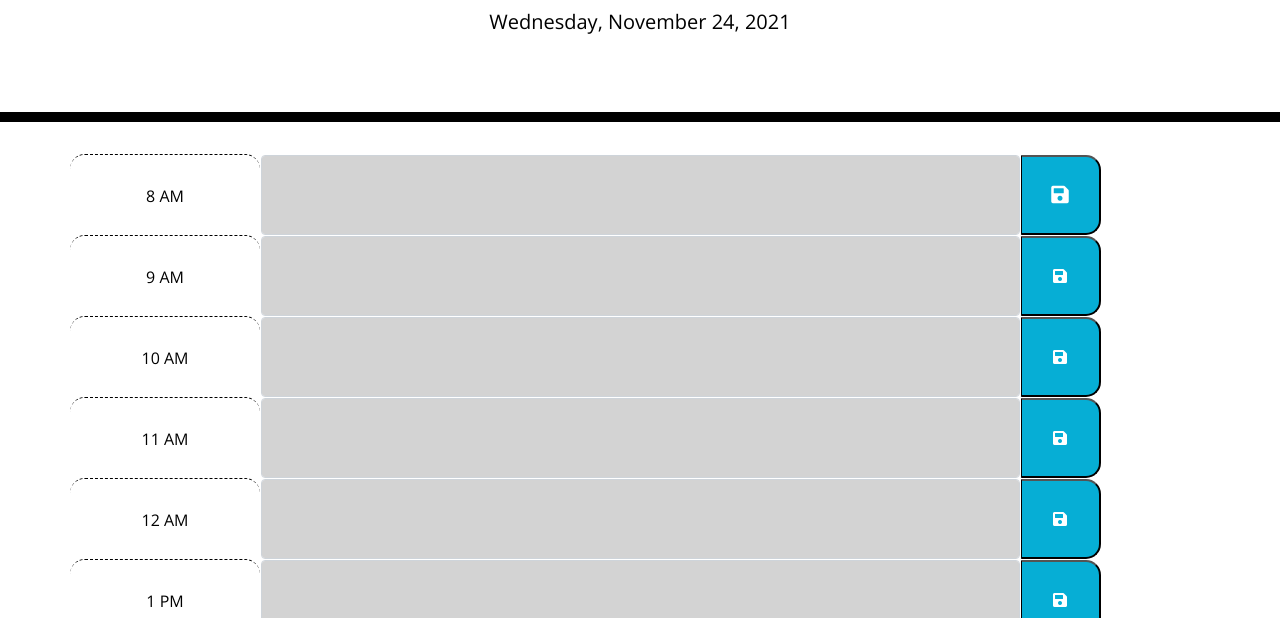
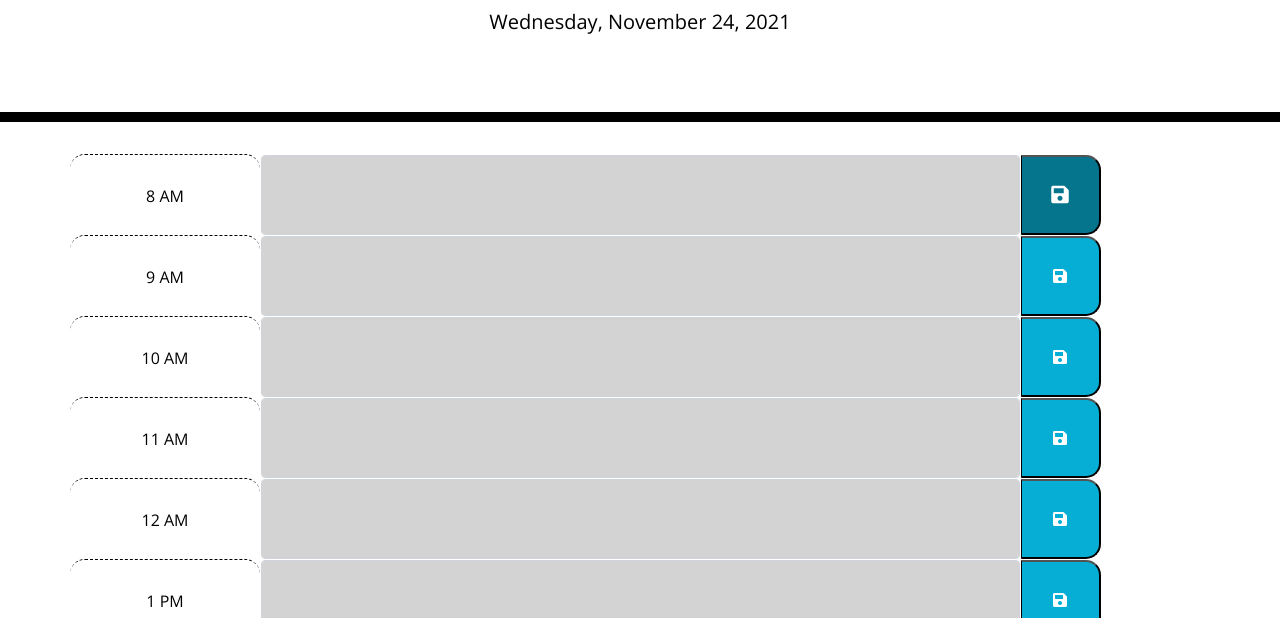
Before and after one commit to texrob20/calander-app, a plain HTML site: page index.html in a window 1280 px wide. In both pictures the pointer is over the button 1060 px from the left and 376 px from the top of the page. Shown: the part 182-800 px from the top of the page. Drawn offline with nearby package versions, Linux system fonts and the light colour scheme.

Commit message:
updated README

```diff
--- a/assets/css/style.css
+++ b/assets/css/style.css
@@ -61,8 +61,9 @@ body {
   width: 80px;
 }
 
-.saveBtn i:hover {
+.saveBtn:hover {
   font-size: 20px;
+  background-color: #05748d;
   transition: all .3s ease-in-out;
 }
 
--- a/assets/js/script.js
+++ b/assets/js/script.js
@@ -42,7 +42,6 @@ function savedTasks(hour) {
   var inputval = localStorage.getItem(hour);
   if (inputval != null) {
     $(`input#inputText${hour}`).val(inputval);
-    console.log(inputval);
   } else {
     $(`input#inputText${hour}`).val("");
   }}
```
Also changed, not shown: assets/scheduler-demo.png (added), 1 other file.
